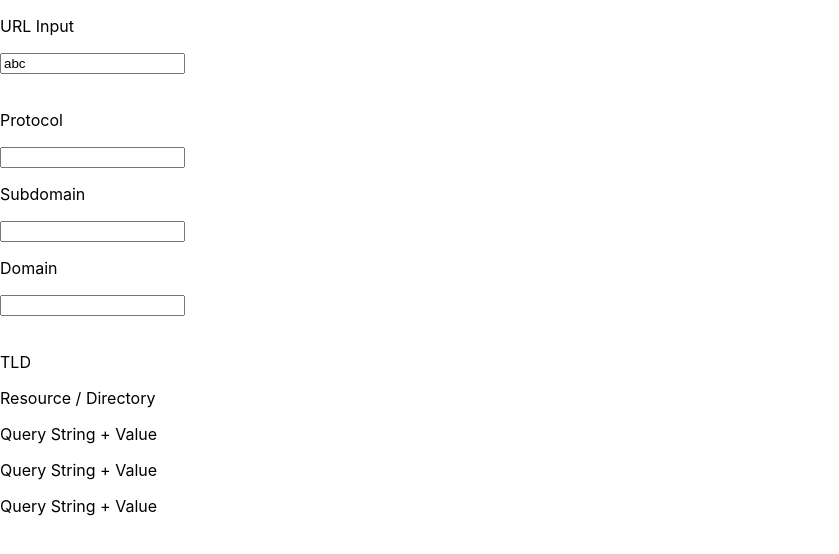
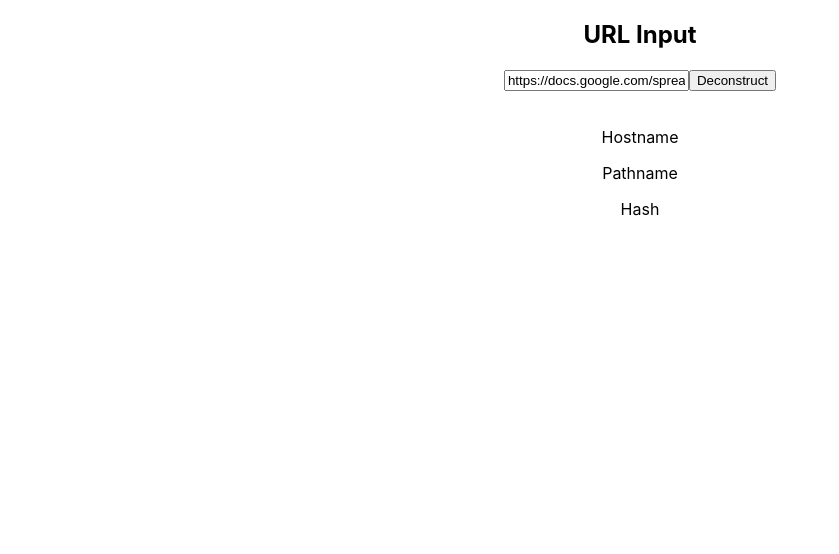
Before and after one commit to robdcal/url-deconstructor, a React (Create React App) app: page / in a window 1280 px wide. Shown: the top 554 px of the page, without its empty margins (0-839 px from the left). Built offline with nearby package versions, Linux system fonts and the light colour scheme.

Commit message:
refactoring initial setup and implementing deconstructing logic

```diff
--- a/src/App.css
+++ b/src/App.css
@@ -1,38 +1,3 @@
 .App {
   text-align: center;
 }
-
-.App-logo {
-  height: 40vmin;
-  pointer-events: none;
-}
-
-@media (prefers-reduced-motion: no-preference) {
-  .App-logo {
-    animation: App-logo-spin infinite 20s linear;
-  }
-}
-
-.App-header {
-  background-color: #282c34;
-  min-height: 100vh;
-  display: flex;
-  flex-direction: column;
-  align-items: center;
-  justify-content: center;
-  font-size: calc(10px + 2vmin);
-  color: white;
-}
-
-.App-link {
-  color: #61dafb;
-}
-
-@keyframes App-logo-spin {
-  from {
-    transform: rotate(0deg);
-  }
-  to {
-    transform: rotate(360deg);
-  }
-}
--- a/src/App.jsx
+++ b/src/App.jsx
@@ -1,39 +1,48 @@
-// import "./App.css";
-import React from "react";
-import UrlPart from "./components/UrlPart";
+import "./App.css";
+import React, { useState, useReducer } from "react";
 import UrlInput from "./components/UrlInput";
+import UrlParts from "./components/UrlParts";
 
-class App extends React.Component {
-  constructor(props) {
-    super(props);
-    this.state = { fullUrl: "abc" };
-    this.handleChange = this.handleChange.bind(this);
-  }
+const deconstructUrl = (prevState, action) => {
+  const url = new URL(action);
+  return {
+    hostname: url.hostname ? url.hostname : null,
+    pathname: url.pathname ? url.pathname : null,
+    hash: url.hash ? url.hash : null,
+    search: url.search ? url.search : null,
+    searchParams: url.searchParams ? url.searchParams : null,
+  };
+};
 
-  handleChange(event) {
-    this.setState({ fullUrl: event.target.value });
-  }
+const App = () => {
+  const [Url, setUrl] = useState(
+    "https://docs.google.com/spreadsheets/d/1gUhbq_06AR6bW8wRofyi4N3jjJckpMyikUNGnitJrpE/edit#gid=381961244"
+  );
+  const [deconstructedUrl, dispatchDeconstructor] = useReducer(
+    deconstructUrl,
+    {}
+  );
 
-  render() {
+  const handleChange = (event) => {
+    setUrl(event.target.value);
+  };
+
+  const handleSubmit = (event) => {
+    event.preventDefault();
+    dispatchDeconstructor(Url);
+  };
+
   return (
     <div className="App">
       <UrlInput
-          inputValue={this.state.fullUrl}
-          handleChange={this.handleChange}
+        inputValue={Url}
+        handleSubmit={handleSubmit}
+        handleChange={handleChange}
       ></UrlInput>
       <br />
-        <UrlPart label={"Protocol"}></UrlPart>
-        <UrlPart label={"Subdomain"}></UrlPart>
-        <UrlPart label={"Domain"}></UrlPart>
-        <br />
-        <p>TLD</p>
-        <p>Resource / Directory</p>
-        <p>Query String + Value</p>
-        <p>Query String + Value</p>
-        <p>Query String + Value</p>
+      <UrlParts deconstructedUrl={deconstructedUrl} />
     </div>
   );
-  }
-}
+};
 
 export default App;
--- a/src/components/UrlInput.jsx
+++ b/src/components/UrlInput.jsx
@@ -1,12 +1,11 @@
-function UrlInput(props) {
+function UrlInput({ handleSubmit, inputValue, handleChange }) {
   return (
     <div className="UrlInput">
-      <p>URL Input</p>
-      <input
-        type="text"
-        value={props.inputValue}
-        onChange={props.handleChange}
-      />
+      <h2>URL Input</h2>
+      <form action="submit" onSubmit={handleSubmit}>
+        <input type="text" value={inputValue} onChange={handleChange} />
+        <button>Deconstruct</button>
+      </form>
     </div>
   );
 }
--- a/src/components/UrlPart.jsx
+++ b/src/components/UrlPart.jsx
@@ -1,8 +1,8 @@
-function UrlPart(props) {
+function UrlPart({ label, value }) {
   return (
     <div className="UrlPart">
-      <p>{props.label}</p>
-      <input type="text" />
+      <p>{label}</p>
+      <p>{value}</p>
     </div>
   );
 }
--- /dev/null
+++ b/src/components/UrlParts.jsx
@@ -0,0 +1,19 @@
+import { Fragment } from "react";
+import UrlPart from "./UrlPart";
+
+const UrlParts = ({ deconstructedUrl }) => {
+  const { hostname, pathname, hash, search, searchParams } = deconstructedUrl;
+
+  return (
+    <Fragment>
+      {/* <UrlPart label={"Protocol"}></UrlPart>
+      <UrlPart label={"Subdomain"}></UrlPart>
+      <UrlPart label={"Domain"}></UrlPart> */}
+      <UrlPart label={"Hostname"} value={hostname}></UrlPart>
+      <UrlPart label={"Pathname"} value={pathname}></UrlPart>
+      <UrlPart label={"Hash"} value={hash}></UrlPart>
+    </Fragment>
+  );
+};
+
+export default UrlParts;
```
Lines whose indentation alone changed are shown as unchanged.
